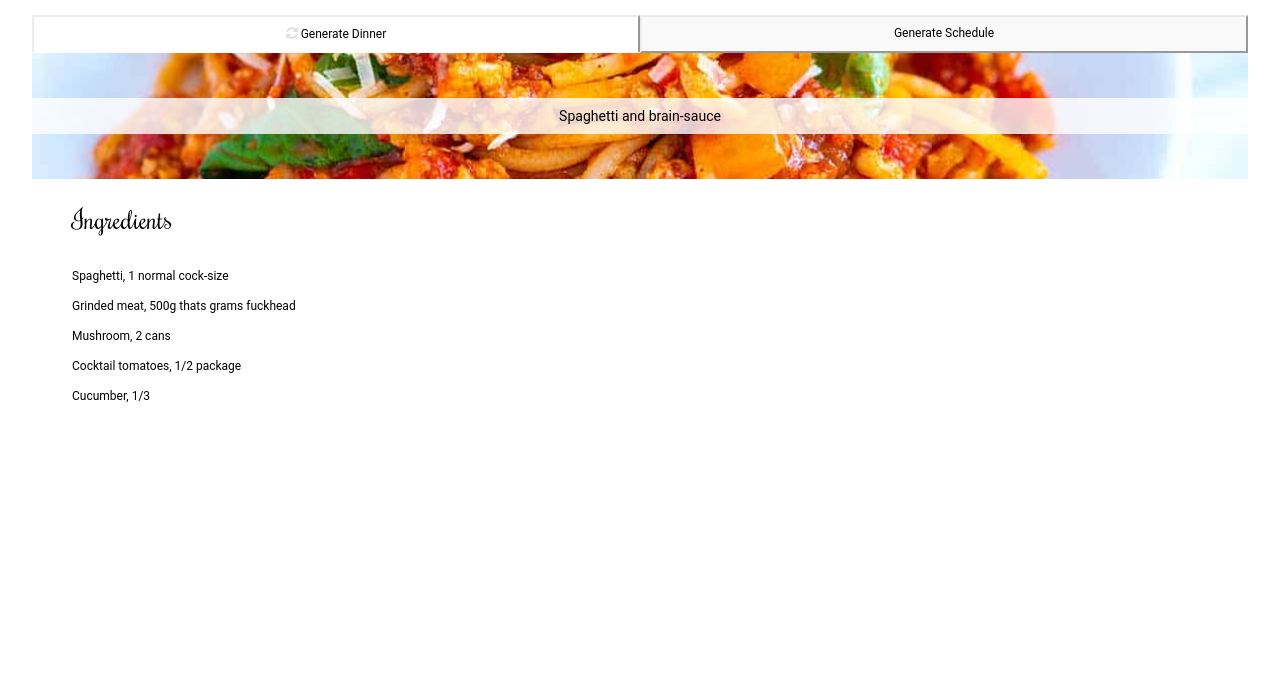
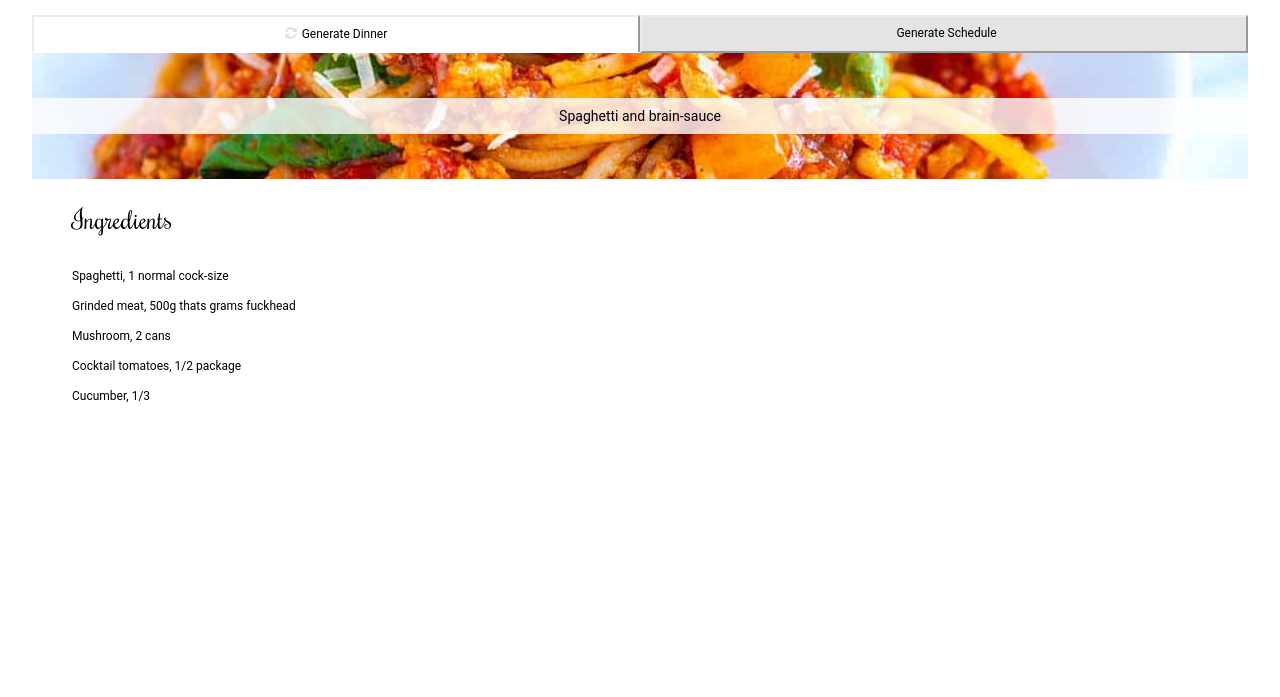
Before and after one commit to hannasoderstromdev/dinner-planner, a React app: page /generate-dinners in a window 1280 px wide. Shown: the part 103-800 px from the top of the page. Built offline with nearby package versions, Linux system fonts and the light colour scheme.

Commit message:
style: margin for text

```diff
--- a/src/components/molecules/Navigation/Navigation.js
+++ b/src/components/molecules/Navigation/Navigation.js
@@ -4,7 +4,7 @@ import Icon from 'components/atoms/Icon'
 
 import styles from './Navigation.module.scss'
 
-const Navigation = ({ currentTab }) => (
+const Navigation = ({ currentTab, setCurrentTab }) => (
   <nav className={styles.navigation}>
     <ul>
       <li>
@@ -12,8 +12,10 @@ const Navigation = ({ currentTab }) => (
           className={`${styles.button} ${
             currentTab === 'generate-dinner' ? styles.active : ''
           }`}
+          onClick={() => setCurrentTab('generate-dinner')}
         >
-          <Icon color="#DEDEDE" icon={['fas', 'sync-alt']} /> Generate Dinner
+          <Icon color="#DEDEDE" icon={['fas', 'sync-alt']} />
+          <span>Generate Dinner</span>
         </button>
       </li>
       <li>
@@ -21,8 +23,9 @@ const Navigation = ({ currentTab }) => (
           className={`${styles.button} ${
             currentTab === 'generate-schedule' ? styles.active : ''
           }`}
+          onClick={() => setCurrentTab('generate-schedule')}
         >
-          Generate Schedule
+          <span>Generate Schedule</span>
         </button>
       </li>
     </ul>
--- a/src/components/molecules/Navigation/Navigation.module.scss
+++ b/src/components/molecules/Navigation/Navigation.module.scss
@@ -1,5 +1,9 @@
 .navigation {
   width: 100%;
+
+  span {
+    margin-left: 5px;
+  }
 }
 
 .navigation ul{
@@ -15,7 +19,7 @@
 }
 
 .button {
-  background-color:#F9F9F9;
+  background-color:rgb(228, 228, 228);
   border-color: #ECECEC;
   font-family: Roboto, sans-serif;
   font-size: 12px;
```
